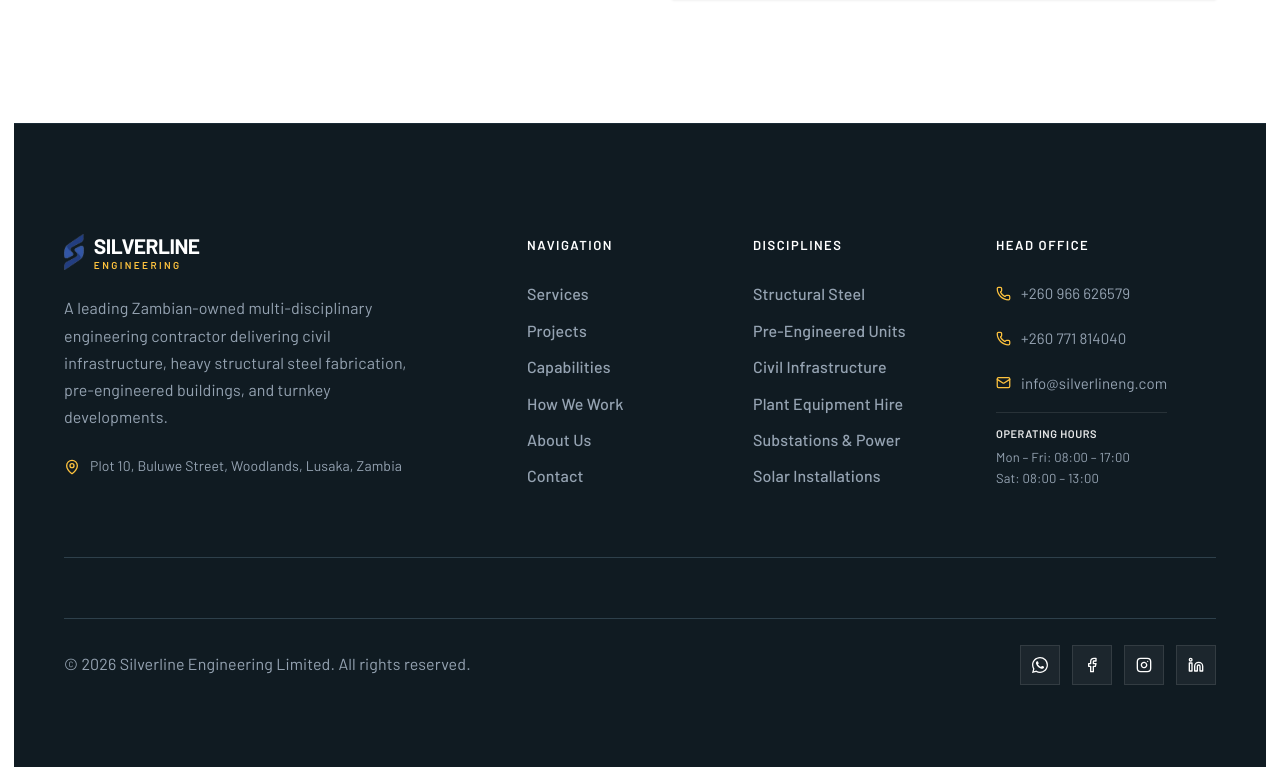
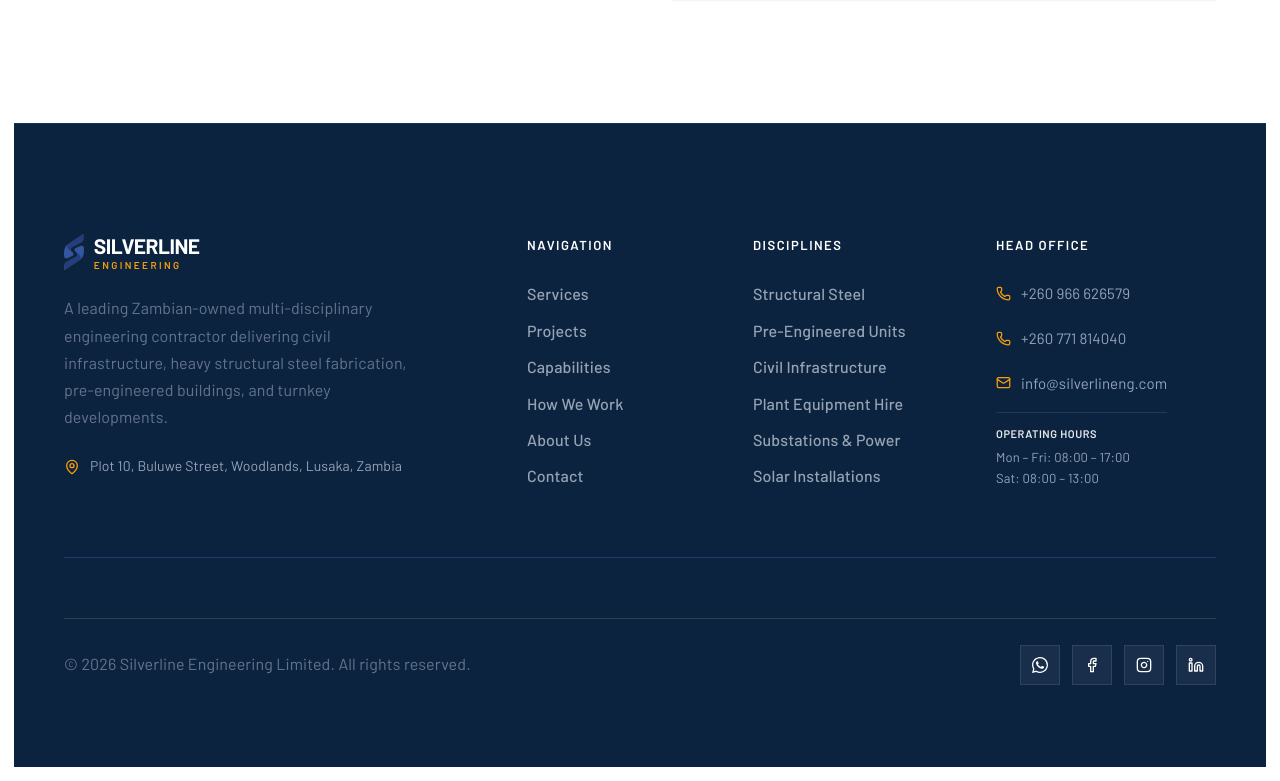
Before and after one commit to Abdurazaq8/second-silverline, a Next.js app: page /contact in a window 1280 px wide. Shown: the part 1342-2123 px from the top of the page. Built offline with nearby package versions, Linux system fonts and the light colour scheme; a web font is replaced by a local one.

Commit message:
feat(palette): implement Option 1 Industrial Power palette (Royal Navy #0C2340, Electric Gold #F59E0B, Cobalt #2563EB, and Ice Blue #EAF2F9)

```diff
--- a/app/albion.css
+++ b/app/albion.css
@@ -1,12 +1,13 @@
 :root {
-  --paragraphs: #535c62;
-  --heading: #101b22;
-  --accent: #fdc23e;
-  --background: #f0f6f8;
+  --paragraphs: #334155;
+  --heading: #0c2340;
+  --accent: #f59e0b;
+  --cobalt: #2563eb;
+  --background: #eaf2f9;
   --white: white;
-  --paragraphs-dark: #95a3b2;
-  --info-text: #778697;
-  --border: rgba(16, 27, 34, .2);
+  --paragraphs-dark: #64748b;
+  --info-text: #475569;
+  --border: rgba(12, 35, 64, .16);
 }
 
 .w-layout-grid {
--- a/app/globals.css
+++ b/app/globals.css
@@ -2,31 +2,33 @@
 @import "./albion.css";
 
 @theme {
-  --color-primary: #101b22;
+  --color-primary: #0c2340;
   --color-primary-foreground: #ffffff;
-  --color-secondary: #fdc23e;
-  --color-secondary-foreground: #101b22;
-  --color-accent: #fdc23e;
-  --color-heading: #101b22;
-  --color-paragraphs: #535c62;
-  --color-background-soft: #f0f6f8;
-  --color-paragraphs-dark: #95a3b2;
-  --color-info-text: #778697;
-  --color-border-subtle: rgba(16, 27, 34, 0.2);
+  --color-secondary: #f59e0b;
+  --color-secondary-foreground: #0c2340;
+  --color-accent: #f59e0b;
+  --color-cobalt: #2563eb;
+  --color-heading: #0c2340;
+  --color-paragraphs: #334155;
+  --color-background-soft: #eaf2f9;
+  --color-paragraphs-dark: #64748b;
+  --color-info-text: #475569;
+  --color-border-subtle: rgba(12, 35, 64, 0.16);
 
   --animate-spin-slow: spin 10s linear infinite;
   --animate-bounce-slow: bounce 3s infinite;
 }
 
 :root {
-  --paragraphs: #535c62;
-  --heading: #101b22;
-  --accent: #fdc23e;
-  --background: #f0f6f8;
+  --paragraphs: #334155;
+  --heading: #0c2340;
+  --accent: #f59e0b;
+  --cobalt: #2563eb;
+  --background: #eaf2f9;
   --white: #ffffff;
-  --paragraphs-dark: #95a3b2;
-  --info-text: #778697;
-  --border: rgba(16, 27, 34, 0.2);
+  --paragraphs-dark: #64748b;
+  --info-text: #475569;
+  --border: rgba(12, 35, 64, 0.16);
 }
 
 html {
--- a/components/Footer.tsx
+++ b/components/Footer.tsx
@@ -7,11 +7,11 @@ import WhatsAppIcon from "./WhatsAppIcon";
 
 export default function Footer() {
   return (
-    <footer className="section-footer w-full bg-[#101b22] text-white pt-16 sm:pt-24 pb-12 sm:pb-14 px-4 sm:px-8 lg:px-12 mt-auto border-t border-[#1a2b36] font-[family-name:var(--font-barlow)]">
+    <footer className="section-footer w-full bg-[#0c2340] text-white pt-16 sm:pt-24 pb-12 sm:pb-14 px-4 sm:px-8 lg:px-12 mt-auto border-t border-[#163559] font-[family-name:var(--font-barlow)]">
       <div className="content max-w-[1200px] mx-auto w-full">
 
         {/* 4-Columns Grid Footer */}
-        <div className="grid grid-cols-1 sm:grid-cols-2 lg:grid-cols-[2.5fr_1.1fr_1.2fr_1.3fr] gap-10 lg:gap-10 pb-12 sm:pb-16 border-b border-[#2e404b]">
+        <div className="grid grid-cols-1 sm:grid-cols-2 lg:grid-cols-[2.5fr_1.1fr_1.2fr_1.3fr] gap-10 lg:gap-10 pb-12 sm:pb-16 border-b border-[#1c4068]">
 
           {/* Column 1: Brand Logo & Company Profile */}
           <div className="flex flex-col items-start pr-0 lg:pr-8">
@@ -27,18 +27,18 @@ export default function Footer() {
                 <span className="text-[21px] font-bold tracking-tight text-white">
                   SILVERLINE
                 </span>
-                <span className="text-[10px] font-semibold tracking-[0.24em] uppercase text-[#fdc23e] mt-1">
+                <span className="text-[10px] font-semibold tracking-[0.24em] uppercase text-[#f59e0b] mt-1">
                   ENGINEERING
                 </span>
               </div>
             </Link>
 
-            <p className="paragraph-footer text-[15px] sm:text-[16px] leading-[170%] text-[#95a3b2] mb-6 max-w-[340px]">
+            <p className="paragraph-footer text-[15px] sm:text-[16px] leading-[170%] text-[#94a3b8] mb-6 max-w-[340px]">
               A leading Zambian-owned multi-disciplinary engineering contractor delivering civil infrastructure, heavy structural steel fabrication, pre-engineered buildings, and turnkey developments.
             </p>
 
-            <div className="flex items-start gap-2.5 text-[14px] text-[#95a3b2] leading-relaxed">
-              <MapPin size={16} className="text-[#fdc23e] mt-1 shrink-0" />
+            <div className="flex items-start gap-2.5 text-[14px] text-[#94a3b8] leading-relaxed">
+              <MapPin size={16} className="text-[#f59e0b] mt-1 shrink-0" />
               <span>Plot 10, Buluwe Street, Woodlands, Lusaka, Zambia</span>
             </div>
           </div>
@@ -102,21 +102,21 @@ export default function Footer() {
             <div className="heading-footer text-white text-[13px] font-semibold uppercase tracking-[1.5px] mb-6">
               Head Office
             </div>
-            <div className="flex flex-col space-y-3.5 text-[15px] text-[#95a3b2]">
-              <a href="tel:+260966626579" className="flex items-center gap-2.5 text-[#95a3b2] hover:text-white transition-colors no-underline">
-                <Phone size={15} className="text-[#fdc23e] shrink-0" />
+            <div className="flex flex-col space-y-3.5 text-[15px] text-[#94a3b8]">
+              <a href="tel:+260966626579" className="flex items-center gap-2.5 text-[#94a3b8] hover:text-white transition-colors no-underline">
+                <Phone size={15} className="text-[#f59e0b] shrink-0" />
                 <span>+260 966 626579</span>
               </a>
-              <a href="tel:+260771814040" className="flex items-center gap-2.5 text-[#95a3b2] hover:text-white transition-colors no-underline">
-                <Phone size={15} className="text-[#fdc23e] shrink-0" />
+              <a href="tel:+260771814040" className="flex items-center gap-2.5 text-[#94a3b8] hover:text-white transition-colors no-underline">
+                <Phone size={15} className="text-[#f59e0b] shrink-0" />
                 <span>+260 771 814040</span>
               </a>
-              <a href="mailto:info@silverlineng.com" className="flex items-center gap-2.5 text-[#95a3b2] hover:text-white transition-colors no-underline">
-                <Mail size={15} className="text-[#fdc23e] shrink-0" />
+              <a href="mailto:info@silverlineng.com" className="flex items-center gap-2.5 text-[#94a3b8] hover:text-white transition-colors no-underline">
+                <Mail size={15} className="text-[#f59e0b] shrink-0" />
                 <span>info@silverlineng.com</span>
               </a>
 
-              <div className="pt-3 border-t border-white/10 text-[13px] text-[#95a3b2] leading-relaxed">
+              <div className="pt-3 border-t border-white/10 text-[13px] text-[#94a3b8] leading-relaxed">
                 <div className="font-semibold text-white/90 uppercase tracking-wider text-[11px] mb-1">
                   Operating Hours
                 </div>
@@ -130,7 +130,7 @@ export default function Footer() {
 
         {/* Footer Bottom Bar */}
         <div className="footer-down-block flex flex-col sm:flex-row justify-between items-center pt-8 gap-5">
-          <div className="text-footer-down text-[14px] text-[#95a3b2] text-center sm:text-left">
+          <div className="text-footer-down text-[14px] text-[#94a3b8] text-center sm:text-left">
             © {new Date().getFullYear()} Silverline Engineering Limited. All rights reserved.
           </div>
 
@@ -139,7 +139,7 @@ export default function Footer() {
               href="https://wa.me/260966626579"
               target="_blank"
               rel="noopener noreferrer"
-              className="w-10 h-10 border border-white/10 bg-white/5 hover:bg-[#fdc23e] hover:border-[#fdc23e] text-white hover:text-[#101b22] flex items-center justify-center transition-all duration-200"
+              className="w-10 h-10 border border-white/10 bg-white/5 hover:bg-[#f59e0b] hover:border-[#f59e0b] text-white hover:text-[#0c2340] flex items-center justify-center transition-all duration-200"
               aria-label="WhatsApp"
             >
               <WhatsAppIcon size={16} />
@@ -148,7 +148,7 @@ export default function Footer() {
               href="https://www.facebook.com/share/1KntzJukRd/?mibextid=wwXIfr"
               target="_blank"
               rel="noopener noreferrer"
-              className="w-10 h-10 border border-white/10 bg-white/5 hover:bg-[#fdc23e] hover:border-[#fdc23e] text-white hover:text-[#101b22] flex items-center justify-center transition-all duration-200"
+              className="w-10 h-10 border border-white/10 bg-white/5 hover:bg-[#f59e0b] hover:border-[#f59e0b] text-white hover:text-[#0c2340] flex items-center justify-center transition-all duration-200"
               aria-label="Facebook"
             >
               <Facebook size={16} />
@@ -157,7 +157,7 @@ export default function Footer() {
               href="https://www.instagram.com/silverline.eng_limited?stkn=aGtib2tuc2hvNW5w"
               target="_blank"
               rel="noopener noreferrer"
-              className="w-10 h-10 border border-white/10 bg-white/5 hover:bg-[#fdc23e] hover:border-[#fdc23e] text-white hover:text-[#101b22] flex items-center justify-center transition-all duration-200"
+              className="w-10 h-10 border border-white/10 bg-white/5 hover:bg-[#f59e0b] hover:border-[#f59e0b] text-white hover:text-[#0c2340] flex items-center justify-center transition-all duration-200"
               aria-label="Instagram"
             >
               <Instagram size={16} />
@@ -166,7 +166,7 @@ export default function Footer() {
               href="https://www.linkedin.com/company/silverline-engineering-limited"
               target="_blank"
               rel="noopener noreferrer"
-              className="w-10 h-10 border border-white/10 bg-white/5 hover:bg-[#fdc23e] hover:border-[#fdc23e] text-white hover:text-[#101b22] flex items-center justify-center transition-all duration-200"
+              className="w-10 h-10 border border-white/10 bg-white/5 hover:bg-[#f59e0b] hover:border-[#f59e0b] text-white hover:text-[#0c2340] flex items-center justify-center transition-all duration-200"
               aria-label="LinkedIn"
             >
               <Linkedin size={16} />
--- a/components/Hero.tsx
+++ b/components/Hero.tsx
@@ -91,10 +91,10 @@ export default function Hero() {
           <Link
             href="/contact"
             className="w-full sm:w-auto bg-[var(--accent)] !text-[var(--heading)] px-8 py-4 text-[13px] font-semibold uppercase tracking-[1.5px] flex items-center justify-center gap-2 !no-underline hover:brightness-105 hover:-translate-y-1 hover:shadow-2xl transition-all duration-300 shadow-lg cursor-pointer"
-            style={{ color: "#101b22", backgroundColor: "#fdc23e", textDecoration: "none" }}
+            style={{ color: "#0c2340", backgroundColor: "#f59e0b", textDecoration: "none" }}
           >
-            <span style={{ color: "#101b22" }}>Discuss Project</span>
-            <ArrowUpRight size={16} color="#101b22" />
+            <span style={{ color: "#0c2340" }}>Discuss Project</span>
+            <ArrowUpRight size={16} color="#0c2340" />
           </Link>
 
           <Link
```
Also changed, not shown: components/Navbar.tsx (+9 -9 lines), public/logos/iso.svg.
